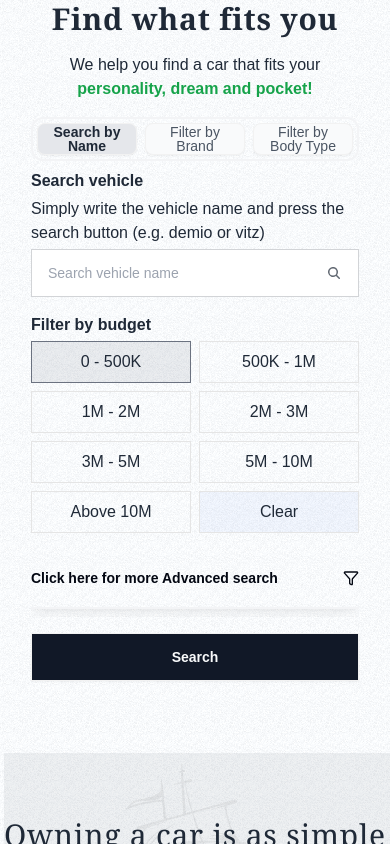
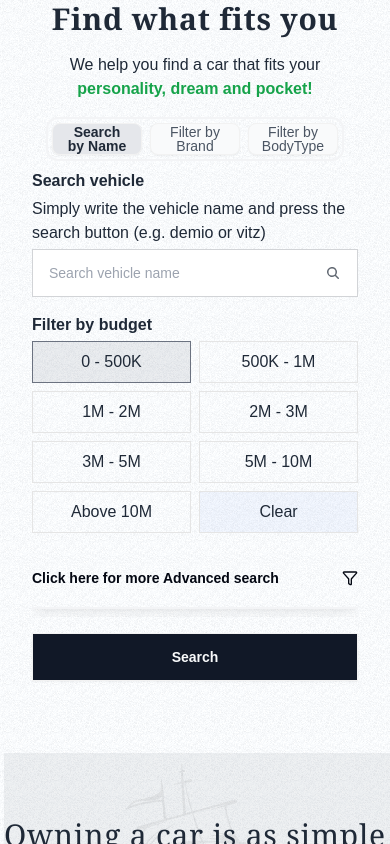
Before and after one commit to MwauratheAlex/mCarz, a Next.js app: page / in a window 390 px wide. Shown: the part 940-1784 px from the top of the page. Built offline with nearby package versions, Linux system fonts and the light colour scheme.

Commit message:
ui enhancement

```diff
--- a/src/components/Footer.tsx
+++ b/src/components/Footer.tsx
@@ -62,13 +62,13 @@ export function Footer() {
                         </div>
                     </div>
                 </aside>
-                <nav>
+                <nav className="px-4 md:px-0">
                     <h6 className="daisy-footer-title">Services</h6>
                     <a className="daisy-link daisy-link-hover">Buy a car</a>
                     <a className="daisy-link daisy-link-hover">Sell a car</a>
                     <a className="daisy-link daisy-link-hover">Marketing</a>
                 </nav>
-                <nav>
+                <nav className="px-4 md:px-0">
                     <h6 className="daisy-footer-title">Company</h6>
                     <a className="daisy-link daisy-link-hover">About us</a>
                     <a className="daisy-link daisy-link-hover">
@@ -76,7 +76,7 @@ export function Footer() {
                     </a>
                     <a className="daisy-link daisy-link-hover">Contact</a>
                 </nav>
-                <nav>
+                <nav className="px-4 md:px-0">
                     <h6 className="daisy-footer-title">Legal</h6>
                     <a className="daisy-link daisy-link-hover">Terms of use</a>
                     <a className="daisy-link daisy-link-hover">Privacy policy</a>
--- a/src/components/Header.tsx
+++ b/src/components/Header.tsx
@@ -27,6 +27,11 @@ export function Header() {
 
 function MobileNav() {
     const [isOpen, setIsOpen] = useState(false);
+
+    const handleToggle = () => {
+        setIsOpen(prev => !prev);
+    }
+
     return (
         <div className="md:hidden" >
             <label
@@ -34,7 +39,7 @@ function MobileNav() {
                 daisy-swap-rotate z-[999]"
             >
                 {/* this hidden checkbox controls the state */}
-                <input type="checkbox" onClick={() => setIsOpen(prev => !prev)} />
+                <input type="checkbox" onChange={handleToggle} checked={isOpen} />
 
                 {/* hamburger icon */}
                 <IoIosMenu size={30} className="daisy-swap-off" />
@@ -42,15 +47,16 @@ function MobileNav() {
                 {/* close icon */}
                 <IoClose className="daisy-swap-on" size={30} />
             </label>
-            <div className={cn(
-                "absolute top-0 w-full left-0 transition-all animate-in",
-                "slide-in-from-top fade-in duration-500",
-                "ease-in-out",
-                isOpen ? "block opacity-100" : "hidden opacity-0"
-            )}>
-                <NavContent className="text-center bg-gray-50
+            {isOpen && (
+                <div className={cn(
+                    "absolute top-0 w-full left-0 shadow-2xl shadow-black/10",
+                    "transition-all ease-in-out",
+                    "animate-in slide-in-from-top fade-in-100 duration-500"
+                )}>
+                    <NavContent className="text-center bg-gray-50
                     flex flex-col pt-28" />
-            </div>
+                </div>
+            )}
         </div>
     );
 }
--- a/src/components/Search.tsx
+++ b/src/components/Search.tsx
@@ -23,7 +23,7 @@ export function Search() {
                     w-max mx-auto rounded-xl p-1">
                         <button
                             className={cn(
-                                "daisy-btn text-wrap bg-gray-200 daisy-btn-sm transition-colors whitespace-normal max-w-[100px]",
+                                "daisy-btn text-wrap bg-gray-200 daisy-btn-sm transition-colors whitespace-normal max-w-[90px]",
                                 "md:max-w-96",
                                 searchType != "name" && "font-normal text-gray-600 bg-gray-50"
 
@@ -34,7 +34,7 @@ export function Search() {
                         </button>
                         <button
                             className={cn(
-                                "daisy-btn bg-gray-200 daisy-btn-sm transition-colors whitespace-normal max-w-[100px] md:max-w-96",
+                                "daisy-btn bg-gray-200 daisy-btn-sm transition-colors whitespace-normal max-w-[90px] md:max-w-96",
                                 searchType != "brand" && "font-normal text-gray-600 bg-gray-50"
 
                             )}
@@ -44,13 +44,13 @@ export function Search() {
                         </button>
                         <button
                             className={cn(
-                                "daisy-btn bg-gray-200 daisy-btn-sm transition-colors whitespace-normal max-w-[100px] md:max-w-96",
+                                "daisy-btn bg-gray-200 daisy-btn-sm transition-colors whitespace-normal max-w-[90px] md:max-w-96",
                                 searchType != "body" && "font-normal text-gray-600 bg-gray-50"
 
                             )}
                             onClick={() => setSearchType("body")}
                         >
-                            Filter by Body Type
+                            Filter by BodyType
                         </button>
                     </div>
                     <div>
@@ -58,6 +58,10 @@ export function Search() {
                         {searchType == "brand" && <FilterByBrand />}
                         {searchType == "body" && <FilterByBobyType />}
                     </div>
+                    {
+                        /*
+                         */
+                    }
                 </div>
             </div>
         </div>
```
